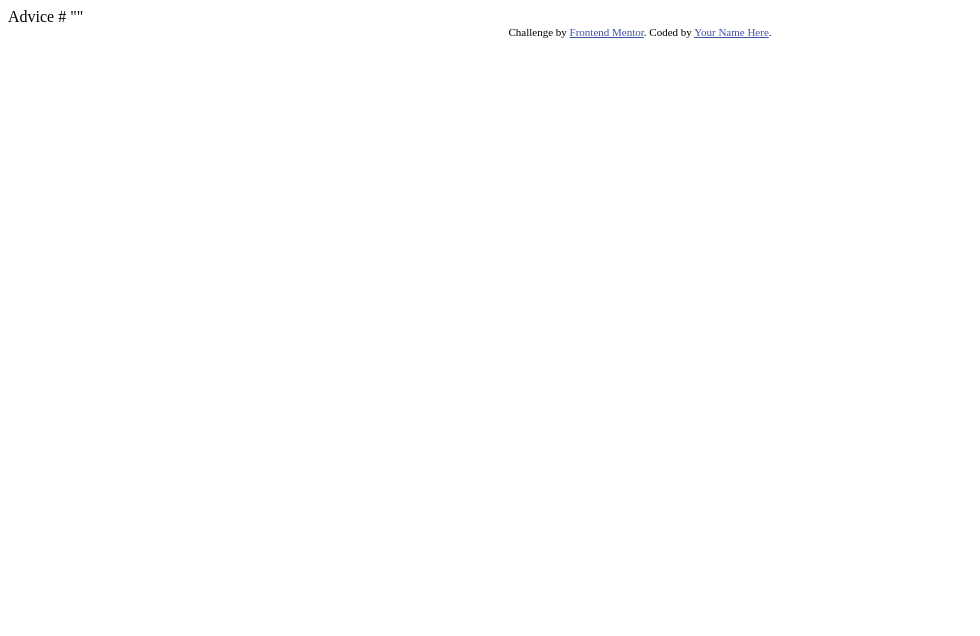
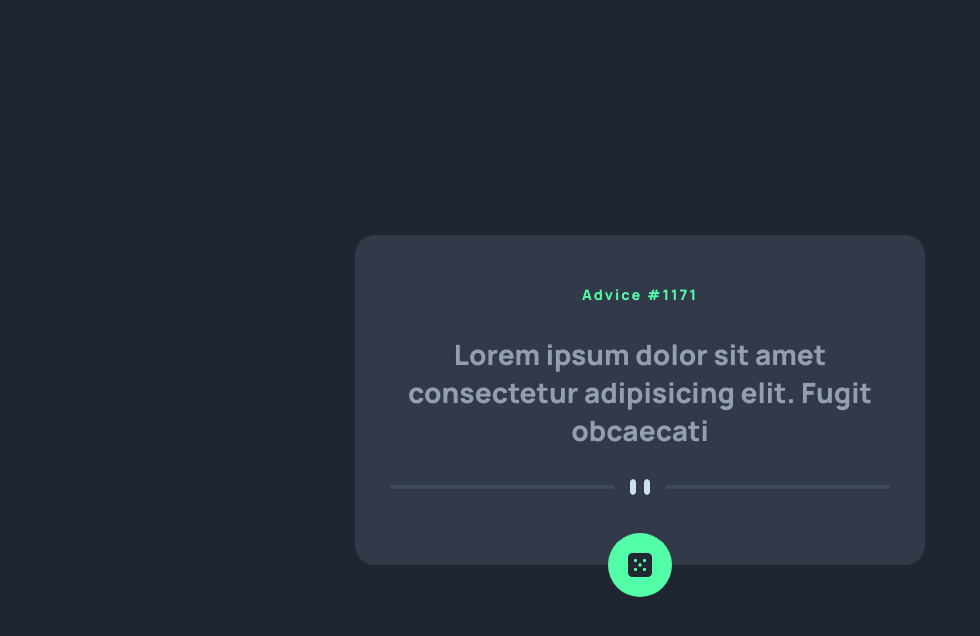
Before and after one commit to AmineHLub/advice-generator, a plain HTML site: page index.html in a window 1280 px wide. Shown: the whole page, without its empty margins (0-980 px from the left). Drawn offline with Linux system fonts and the light colour scheme.

Commit message:
Add static design

```diff
--- a/index.html
+++ b/index.html
@@ -2,27 +2,28 @@
 <html lang="en">
 <head>
   <meta charset="UTF-8">
-  <meta name="viewport" content="width=device-width, initial-scale=1.0"> <!-- displays site properly based on user's device -->
-
+  <meta name="viewport" content="width=device-width, initial-scale=1.0">
   <link rel="icon" type="image/png" sizes="32x32" href="./images/favicon-32x32.png">
-
   <title>Frontend Mentor | Advice generator app</title>
-
-  <!-- Feel free to remove these styles or customise in your own stylesheet 👍 -->
-  <style>
-    .attribution { font-size: 11px; text-align: center; }
-    .attribution a { color: hsl(228, 45%, 44%); }
-  </style>
+  <link href="style.css" rel="stylesheet">
 </head>
 <body>
-
-  Advice #<!-- Advice ID goes here -->
-
-  "<!-- Advice text goes here -->"
-
-  <div class="attribution">
-    Challenge by <a href="https://www.frontendmentor.io?ref=challenge" target="_blank">Frontend Mentor</a>.
-    Coded by <a href="#">Your Name Here</a>.
+  <div class="fixed-popup">
+    <div class="popup-content dflex">
+      <h2 class="advice-tag-id">Advice #1171</h2>
+      <p class="advice-paragraph">Lorem ipsum dolor sit amet consectetur adipisicing elit.
+         Fugit obcaecati
+      </p>
+      <div class="pause-logo-container dflex">
+        <div class="vertical-bar"></div>
+        <img src="./images/slicer-logo.png" alt="pause-logo">
+        <div class="vertical-bar"></div>
+      </div>
+    </div>
+    <div class="reroll-container">
+      <img class="reroll" src="./images/reroll.png" alt="reroll-logo">
+    </div>
   </div>
 </body>
+<script src="script.js"></script>
 </html>
--- /dev/null
+++ b/style.css
@@ -0,0 +1,91 @@
+@import url('https://fonts.googleapis.com/css2?family=Manrope:wght@800&display=swap');
+
+.attribution { font-size: 11px; text-align: center; }
+.attribution a { color: hsl(228, 45%, 44%); }
+
+.dflex {
+  display: flex;
+}
+
+ul {
+  list-style-type: none;
+  padding: 0;
+}
+
+body {
+  background-color: hsl(218, 23%, 16%);
+  --main-orange: hsl(25, 97%, 53%)
+}
+
+.fixed-popup {
+  position: fixed;
+  left: 50%;
+  top: 50%;
+  transform: translate(-50%, -50%);
+  background-color: hsl(217, 19%, 24%);
+  width: 70%;
+  height: 250px;
+  border-radius: 20px;
+  padding: 50px 35px 70px 35px;
+  color: hsl(217, 12%, 63%);
+  font-family: Manrope;
+}
+
+.popup-content {
+  height: 100%;
+  flex-direction: column;
+  text-align: center;
+  justify-content: space-between;
+  position: relative;
+}
+
+.advice-tag-id,
+.advice-paragraph {
+  margin: 0 0 10px 0;
+}
+
+.advice-tag-id {
+  font-size: 0.9rem;
+  color: hsl(150, 100%, 66%);
+  letter-spacing: 2px;
+}
+
+.advice-paragraph {
+  font-size: 28px;
+}
+
+.pause-logo-container {
+  align-items: center;
+  justify-content: center;
+}
+
+.vertical-bar {
+  width: 50%;
+  height: 4px;
+  background-color: #4f5d746b;
+  border-radius: 30px;
+}
+
+.pause-logo-container > img {
+  margin: 0 15px;
+}
+
+.reroll-container {
+  position: absolute;
+  bottom: -32px;
+  left: 50%;
+  transform: translate(-50%, 0);
+  display: flex;
+  padding: 20px;
+  border-radius: 50%;
+  background-color: hsl(150, 100%, 66%);
+}
+
+
+
+@media only screen and (min-width: 375px) {
+  .fixed-popup {
+  max-width: 500px;
+  height: 210px;
+  }
+}
```
Also changed, not shown: images/icon-dice.svg (deleted), images/pattern-divider-desktop.svg (deleted), images/pattern-divider-mobile.svg (deleted), images/reroll.png (added), images/slicer-logo.png (added), script.js (added).
